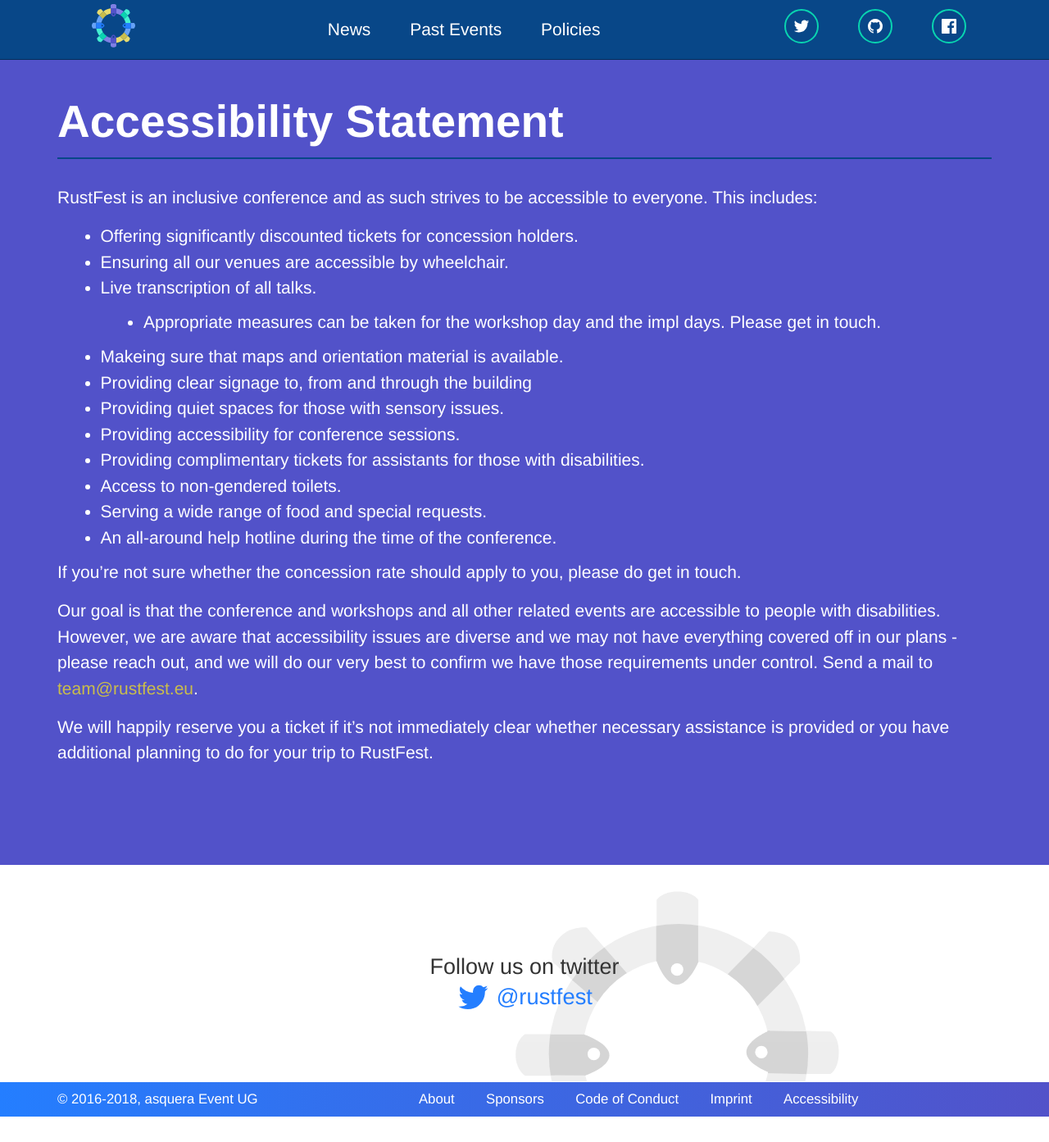
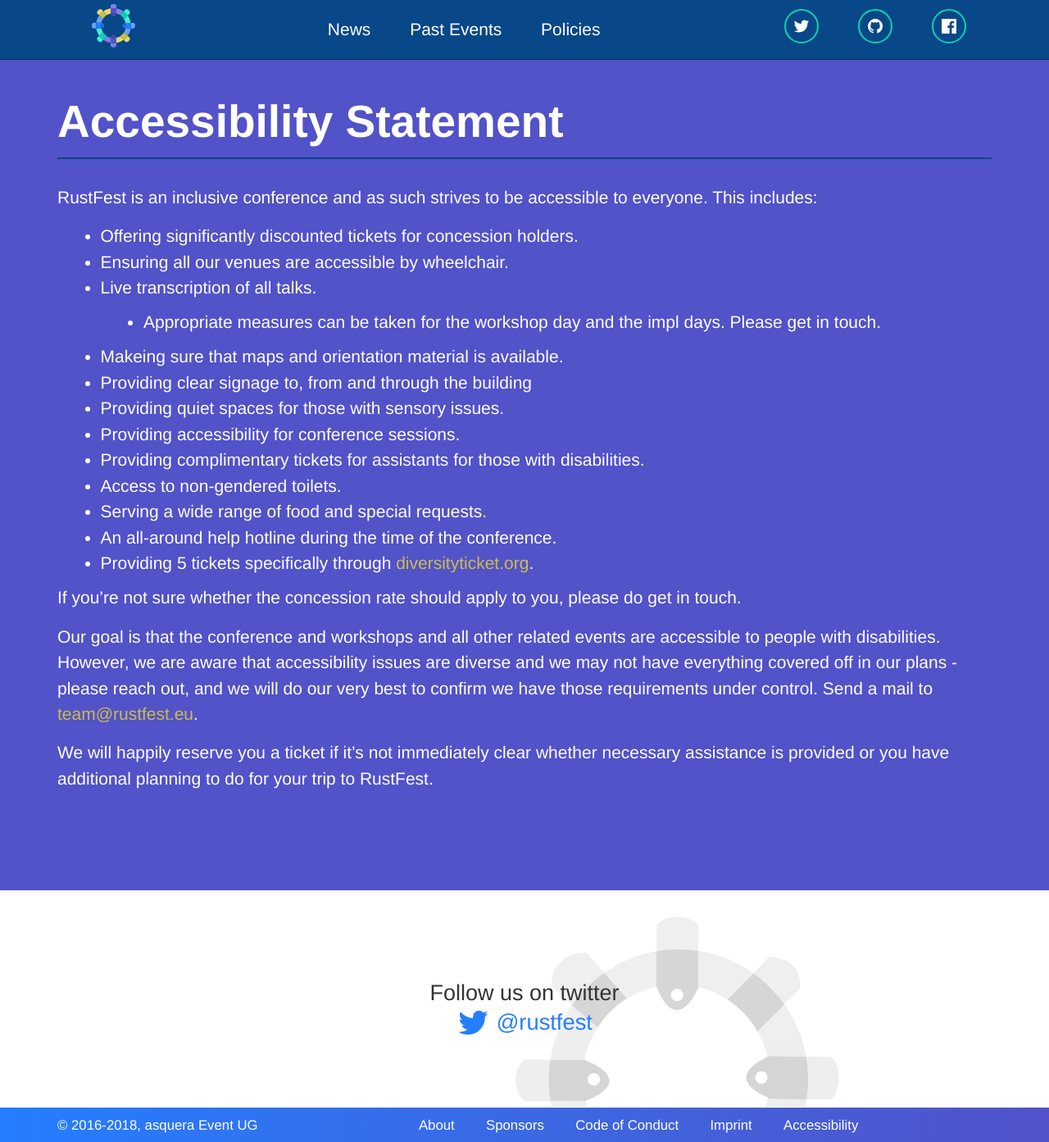
Before and after one commit to RustFestEU/rome.rustfest.eu, a Jekyll site: the page built from accessibility.md, in a window 1280 px wide. Shown: the whole page at 82% size. Built offline with Jekyll 4.4.1, drawn with Linux system fonts in a browser that asks for light colours; nearby versions of some CDN libraries; before the commit the page ends 1362 px from its top, so only the background shows below that.

Commit message:
Add clarifications

```diff
--- a/accessibility.md
+++ b/accessibility.md
@@ -18,6 +18,7 @@
 * Access to non-gendered toilets.
 * Serving a wide range of food and special requests.
 * An all-around help hotline during the time of the conference.
+* Providing 5 tickets specifically through [diversityticket.org](https://diversitytickets.org).
 
 If you’re not sure whether the concession rate should apply to you, please do get in touch.
 
```
Also changed, not shown: policies.md (+1 -0 lines).
